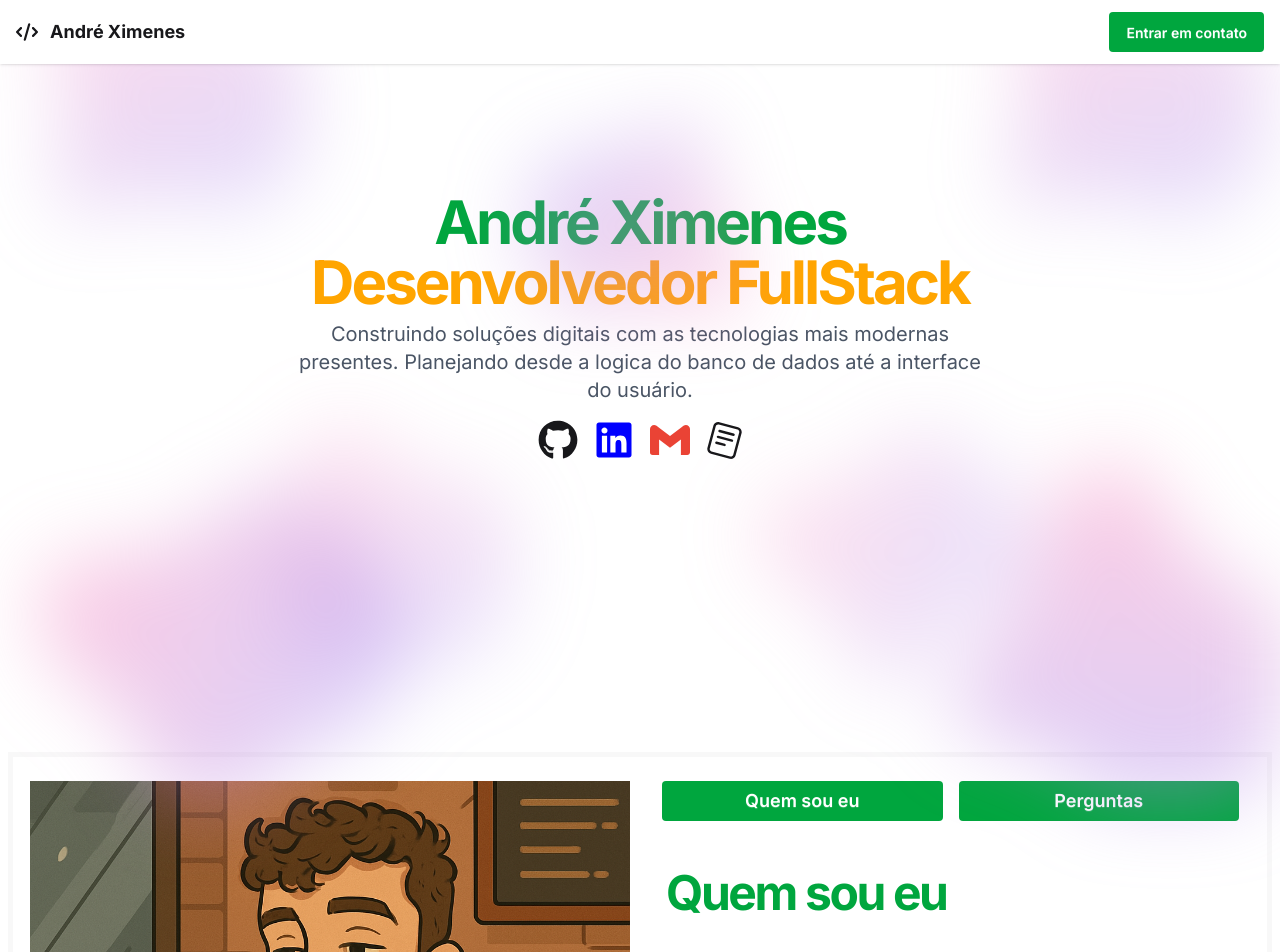
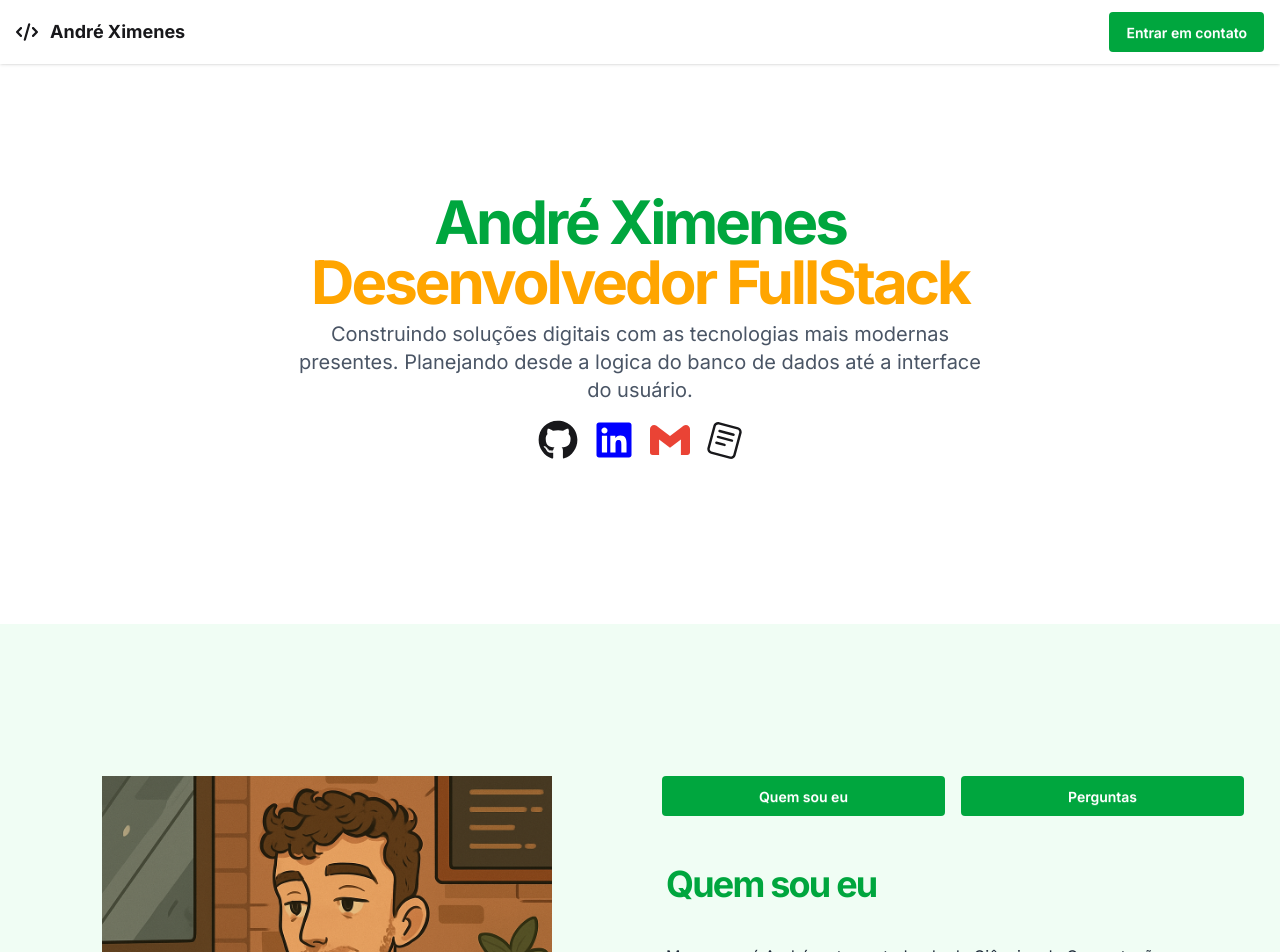
Before and after one commit to AndreXime/portifolio, a Next.js app: page / in a window 1280 px wide. Shown: the top 952 px of the page. Built offline with nearby package versions, Linux system fonts and the light colour scheme.

Commit message:
Update: Animação no about removido

```diff
--- a/src/app/globals.css
+++ b/src/app/globals.css
@@ -46,6 +46,8 @@
 	}
 }
 
-.float-animation {
-	animation: floatMovement 6s ease-in-out infinite;
+@keyframes fadeIn {
+	to {
+		opacity: 0.5;
+	}
 }
--- a/src/app/page.tsx
+++ b/src/app/page.tsx
@@ -1,13 +1,11 @@
 import { TechStack, Hero, Contact, Projetos, Navbar } from '@/components';
 import About from '@/components/sections/About';
-import BackgroundEffect from '@/components/ui/BackgroundEffect';
 
 export default function Page() {
 	return (
 		<main className="min-h-screen">
 			<Navbar />
 
-			<BackgroundEffect />
 			<section
 				id="hero"
 				className="py-20 md:py-32 px-5 min-h-[70vh] relative">
@@ -16,25 +14,25 @@ export default function Page() {
 
 			<section
 				id="about"
-				className="py-12 md:py-24 lg:py-32 min-h-[60dvh] ">
+				className="py-12 md:py-24 lg:py-32 min-h-[60dvh] bg-green-50">
 				<About />
 			</section>
 
 			<section
 				id="projects"
-				className="py-12 md:py-24 lg:py-32 min-h-[60dvh] bg-green-50">
+				className="py-12 md:py-24 lg:py-32 min-h-[60dvh]">
 				<Projetos />
 			</section>
 
 			<section
 				id="tech"
-				className="py-12 md:py-24 lg:py-32 px-2 min-h-[60dvh]">
+				className="py-12 md:py-24 lg:py-32 px-2 min-h-[60dvh] bg-green-50">
 				<TechStack />
 			</section>
 
 			<section
 				id="contact"
-				className="py-12 md:py-24 lg:py-32 px-5 min-h-[40dvh] bg-green-50">
+				className="py-12 md:py-24 lg:py-32 px-5 min-h-[40dvh]">
 				<Contact />
 			</section>
 		</main>
--- a/src/components/sections/About.tsx
+++ b/src/components/sections/About.tsx
@@ -7,30 +7,30 @@ export default function TechStack() {
 	const [Sobre, SetSobre] = useState(true);
 	return (
 		<div className="flex items-center justify-center space-y-4 px-2">
-			<div className="px-4 grid grid-cols-1 lg:grid-cols-2 gap-5 border-5 border-base-200 p-6">
+			<div className="px-4 grid grid-cols-1 lg:grid-cols-2 gap-5 p-6">
 				<Image
 					src={'/assets/profile.png'}
-					width={600}
-					height={600}
+					width={450}
+					height={450}
 					alt="minha foto cartoon"
 					className="object-cover place-self-center"
 				/>
 				<div>
 					<div className="flex flex-row w-full gap-4 mb-8 px-3">
 						<button
-							className="btn btn-ghost btn-primary flex-1 lg:text-lg"
+							className="btn btn-ghost btn-primary flex-1"
 							onClick={() => SetSobre(true)}>
 							Quem sou eu
 						</button>
 						<button
-							className="btn btn-ghost btn-primary flex-1 lg:text-lg"
+							className="btn btn-ghost btn-primary flex-1"
 							onClick={() => SetSobre(false)}>
 							Perguntas
 						</button>
 					</div>
 					{Sobre ? (
 						<div>
-							<h2 className="heading text-3xl tracking-tighter sm:text-4xl md:text-5xl p-1 md:p-4">Quem sou eu</h2>
+							<h2 className="heading text-3xl tracking-tighter md:text-4xl p-1 md:p-4">Quem sou eu</h2>
 							<div className=" text-gray-800 text-left p-1 md:p-4 mt-2">
 								<p>
 									Meu nome é André, estou estudando de Ciências da Computação com inclinação para desafios que envolvem
@@ -48,7 +48,7 @@ export default function TechStack() {
 						</div>
 					) : (
 						<div>
-							<h2 className="heading text-3xl tracking-tighter sm:text-4xl text-center">Algumas Perguntas</h2>
+							<h2 className="heading text-3xl tracking-tighter text-center">Algumas Perguntas</h2>
 
 							<div className="space-y-3 px-1 pt-4 md:p-4 mx-auto max-w-[700px] mt-2">
 								{QuestionsContent.map((faq, index) => (
--- a/src/components/sections/Contact.tsx
+++ b/src/components/sections/Contact.tsx
@@ -46,7 +46,7 @@ export default function Contact() {
 					</Button>
 				</Link>
 				<Link
-					href="curriculo.pdf"
+					href="/assets/curriculo.pdf"
 					target="_blank">
 					<Button
 						size={'lg'}
--- a/src/components/sections/TechCards.tsx
+++ b/src/components/sections/TechCards.tsx
@@ -27,7 +27,7 @@ export default function TechStack() {
 									<span
 										key={skill.name}
 										className="tag">
-										<IconComponent size={20} />
+										<IconComponent size={24} />
 										{skill.name}
 									</span>
 								);
--- a/src/components/ui/BackgroundEffect.tsx
+++ b/src/components/ui/BackgroundEffect.tsx
@@ -1,62 +1,86 @@
+'use client';
+import { useEffect, useState } from 'react';
 /**
  * O container pai deve ter propriedade relativa
  */
 export default function BackgroundEffect() {
+	const [blobs, setBlobs] = useState<React.JSX.Element[] | null>(null);
+
+	useEffect(() => {
+		const numBlobs = 6;
+
+		const newBlobs = Array.from({ length: numBlobs }, (_, i) => {
+			const rows = Math.ceil(Math.sqrt(numBlobs));
+			const cols = rows;
+			const row = Math.floor(i / cols);
+			const col = i % cols;
+
+			const baseTop = (row / rows) * 100;
+			const baseLeft = (col / cols) * 100;
+			const jitter = () => (Math.random() - 0.5) * 20;
+
+			const top = `calc(${baseTop}% + ${jitter()}%)`;
+			const left = `calc(${baseLeft}% + ${jitter()}%)`;
+			const width = `${60 + Math.random() * 30}%`; // 30–60%
+			const height = width;
+			const rotate = -45 + Math.random() * 90; // -45° a +45°
+			const animationDuration = 4 + Math.random() * 4;
+			const animationDelay = Math.random() * 3;
+
+			return (
+				<SVGBlob
+					key={i}
+					top={top}
+					left={left}
+					width={width}
+					height={height}
+					rotate={rotate}
+					animationDuration={animationDuration}
+					animationDelay={animationDelay}
+				/>
+			);
+		});
+
+		setBlobs(newBlobs);
+	}, []);
+
 	return (
 		<div
-			className="absolute inset-0 z-[5] overflow-hidden blur-xl md:blur-2xl"
+			className="absolute inset-0 z-[10] overflow-hidden blur-xl md:blur-3xl"
 			aria-hidden="true">
-			<SVGBlob
-				className="left-[-10%] top-[-10%] w-[45%] h-[45%]"
-				rotate="rotate-[15deg]"
-				opacity="opacity-30"
-			/>
-			<SVGBlob
-				className="right-[-10%] top-[-10%] w-[45%] h-[45%]"
-				rotate="rotate-[20deg]"
-				opacity="opacity-30"
-			/>
-			<SVGBlob
-				className="left-[-10%] bottom-[-10%] w-[55%] h-[55%]"
-				rotate="rotate-[-20deg]"
-				opacity="opacity-40"
-			/>
-			<SVGBlob
-				className="right-[-15%] bottom-[-10%] w-[55%] h-[55%]"
-				rotate="rotate-[45deg]"
-				opacity="opacity-40"
-			/>
-			<SVGBlob
-				className="left-[10%] top-[50%] w-[40%] h-[40%]"
-				rotate="rotate-[25deg]"
-				opacity="opacity-25"
-			/>
-			<SVGBlob
-				className="right-[10%] top-[50%] w-[40%] h-[40%]"
-				rotate="rotate-[-25deg]"
-				opacity="opacity-25"
-			/>
-			<SVGBlob
-				className="left-[50%] top-[10%] w-[35%] h-[35%] -translate-x-1/2"
-				rotate="rotate-[180deg]"
-				opacity="opacity-35"
-			/>
+			{blobs}
 		</div>
 	);
 }
 
 interface SVGBlobProps {
-	className?: string;
-	rotate?: string;
-	opacity?: string;
+	top: string;
+	left: string;
+	width: string;
+	height: string;
+	rotate: number;
+	animationDuration: number;
+	animationDelay: number;
 }
 
-function SVGBlob({ className = '', rotate = 'rotate-0', opacity = 'opacity-30' }: SVGBlobProps) {
+function SVGBlob({ top, left, width, height, rotate, animationDuration, animationDelay }: SVGBlobProps) {
 	return (
 		<svg
 			viewBox="0 0 200 200"
 			xmlns="http://www.w3.org/2000/svg"
-			className={`absolute ${rotate} ${opacity} ${className} float-animation`}>
+			style={{
+				position: 'absolute',
+				top,
+				left,
+				width,
+				height,
+				transform: `rotate(${rotate}deg)`,
+				opacity: 0,
+				animation: `
+					fadeIn 3s ease forwards,
+					floatMovement ${animationDuration}s ease-in-out ${animationDelay}s infinite
+				`,
+			}}>
 			<defs>
 				<linearGradient
 					id="gradient1"
```
